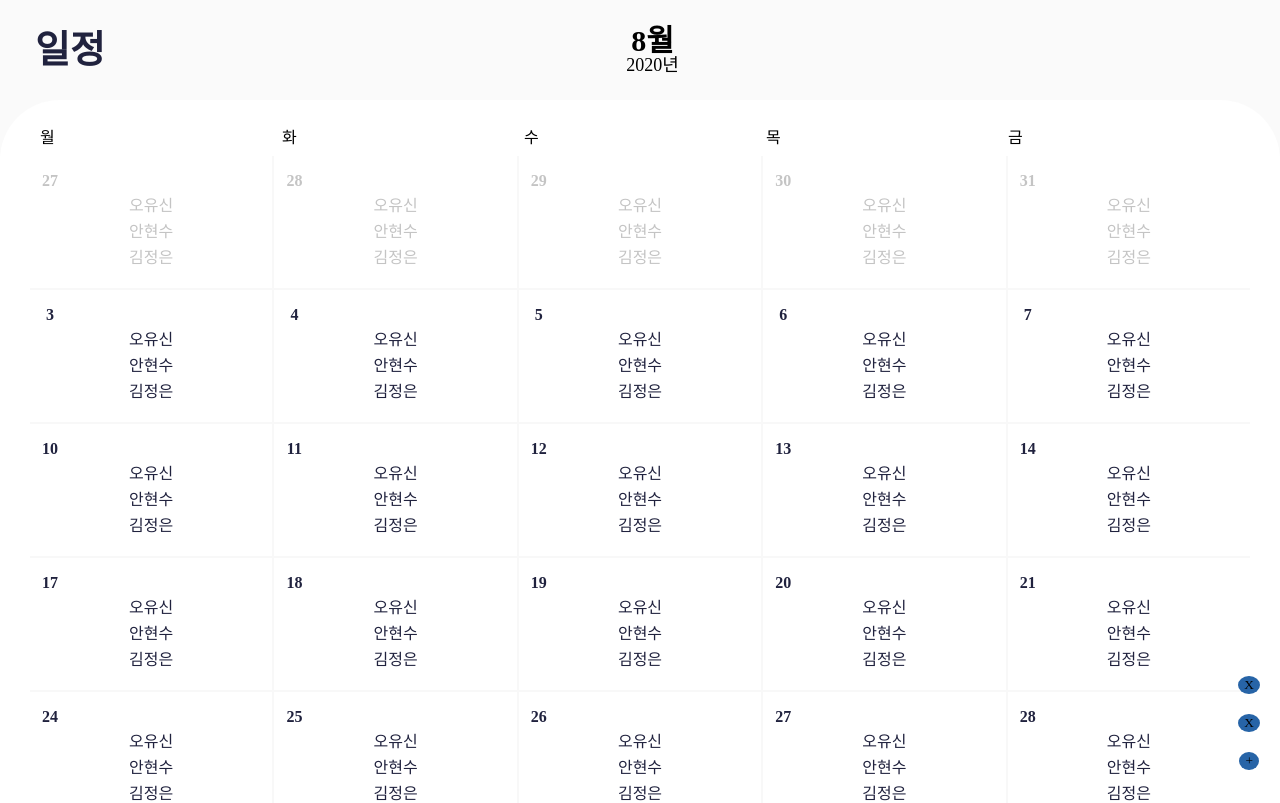
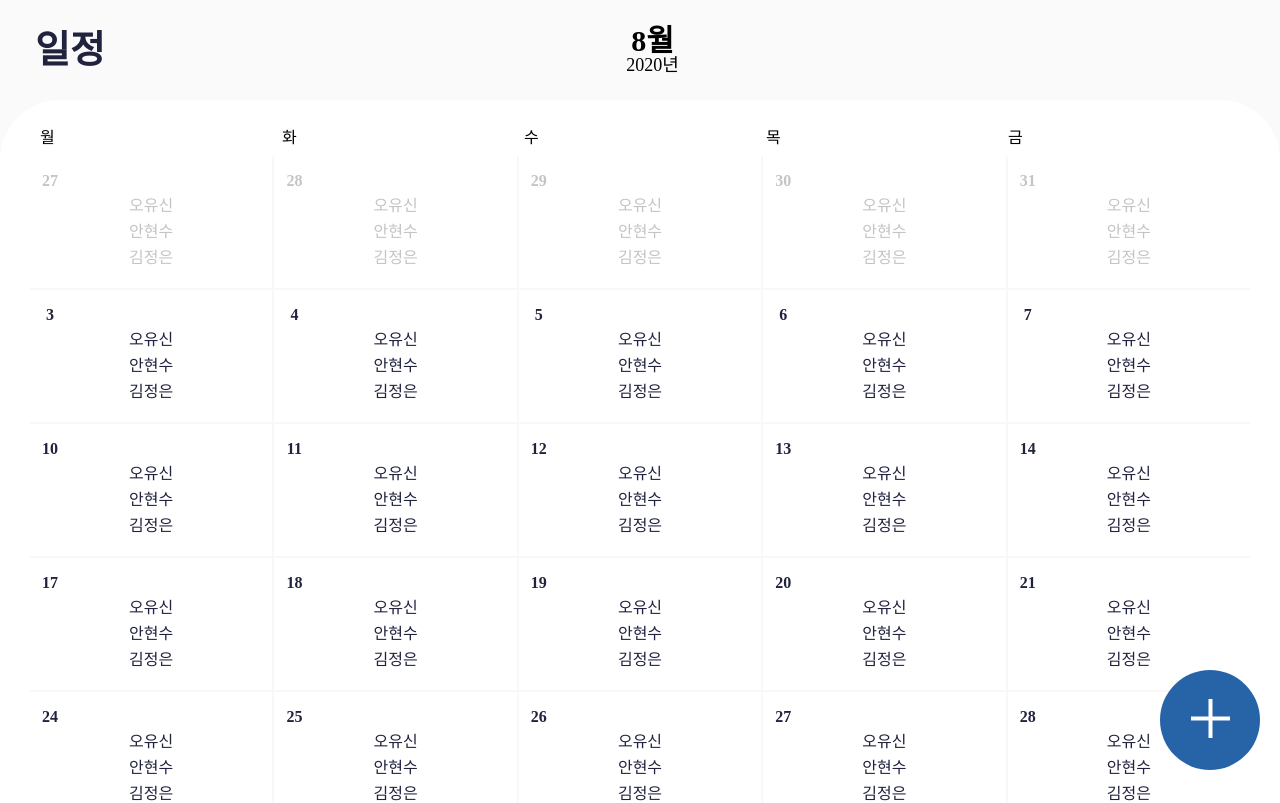
Before and after one commit to DSM-PICK/pick-client, a React app: page /schedule in a window 1280 px wide. Shown: the top 803 px of the page. Built offline with nearby package versions, Linux system fonts and the light colour scheme.

Commit message:
[FIX] 컴포넌트 분리

```diff
--- a/src/component/Calander/FunctionButton/FunctionButton.js
+++ b/src/component/Calander/FunctionButton/FunctionButton.js
@@ -1,21 +1,24 @@
 import React, { useState, useCallback } from "react";
 import * as S from "./styles";
+import { MenuAddIcon } from "../../../asset";
+import HiddenMenu from "./HiddenMenu/HiddenMenu";
 
 const FunctionButton = () => {
   const [isOpen, setIsOpen] = useState(false);
+
   const changeIsOpen = useCallback(() => {
     setIsOpen((prev) => !prev);
   }, []);
 
   return (
     <S.Container>
-      <S.AnimationWrap isOpen={isOpen}>
-        <S.Button>X</S.Button>
-        <S.Button>X</S.Button>
-      </S.AnimationWrap>
-      <S.Button onClick={changeIsOpen} width={100}>
-        +
-      </S.Button>
+      <HiddenMenu isOpen={isOpen} />
+      <S.ButtonWrap>
+        <S.MenuText></S.MenuText>
+        <S.BigButton onClick={changeIsOpen} isOpen={isOpen}>
+          <img src={MenuAddIcon} />
+        </S.BigButton>
+      </S.ButtonWrap>
     </S.Container>
   );
 };
```
